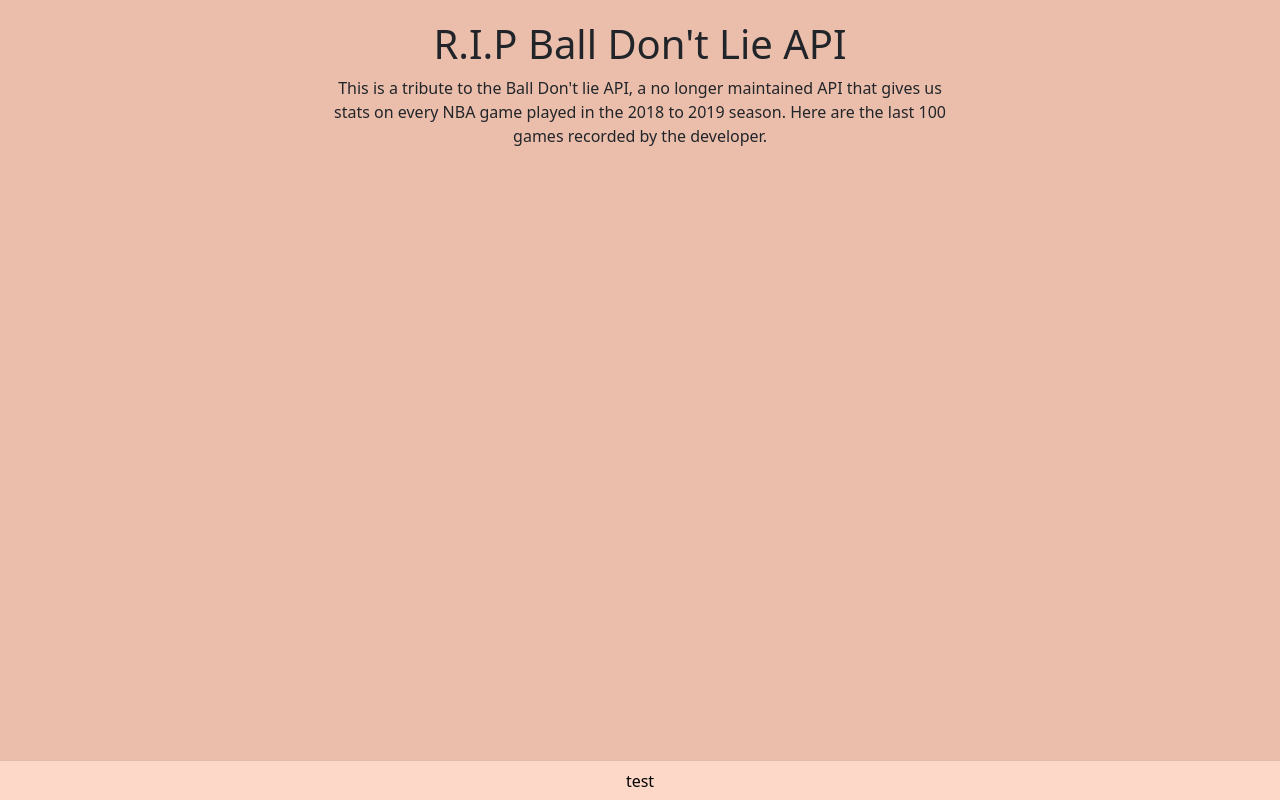
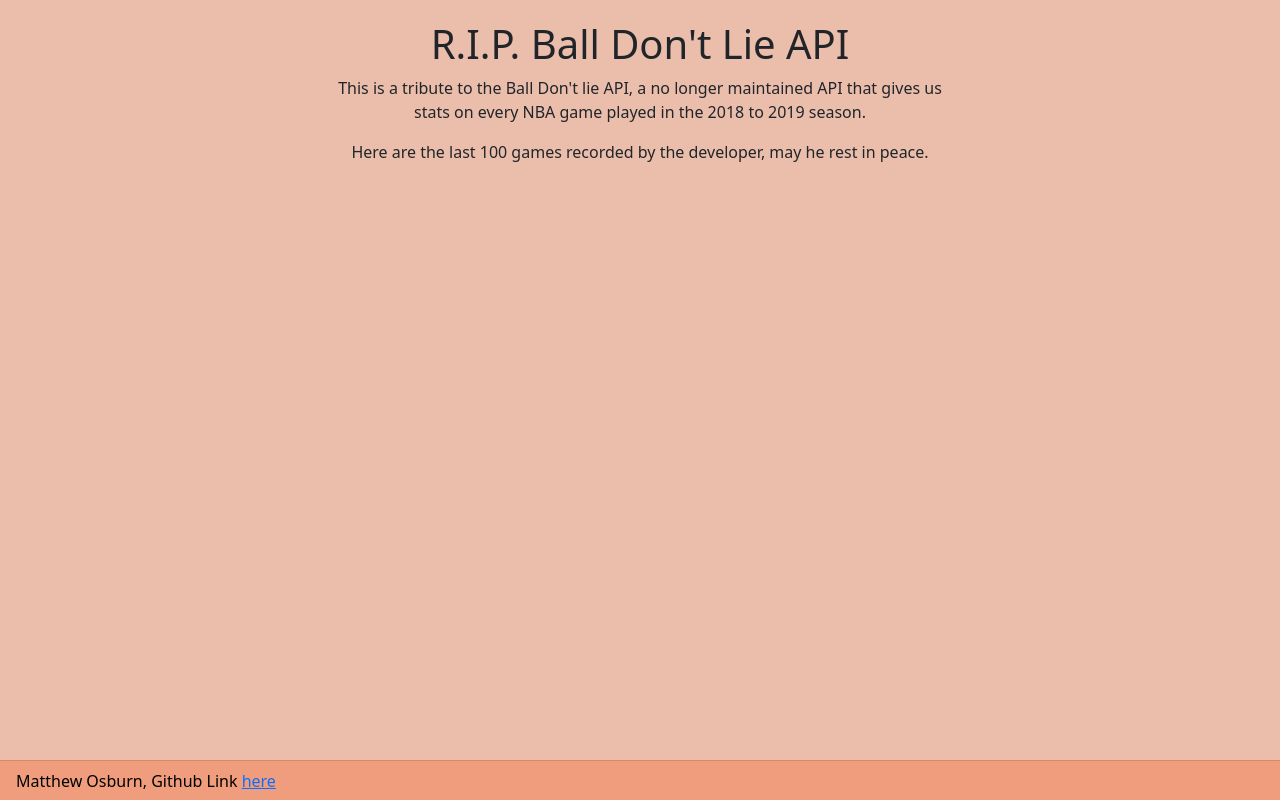
Before and after one commit to mDOX98/CreativeProject2, a plain HTML site: page index.html in a window 1280 px wide. Drawn offline with nearby package versions, Linux system fonts and the light colour scheme; no server answers.

Commit message:
Final Solution

```diff
--- a/index.html
+++ b/index.html
@@ -17,20 +17,27 @@
   </head>
   <body>
     <div class="tribute-text">
-      <h1>R.I.P Ball Don't Lie API</h1>
+      <h1>R.I.P. Ball Don't Lie API</h1>
 
       <p>
         This is a tribute to the Ball Don't lie API, a no longer maintained API
         that gives us stats on every NBA game played in the 2018 to 2019 season.
-        Here are the last 100 games recorded by the developer.
+      </p>
+      <p>
+        Here are the last 100 games recorded by the developer, may he rest in
+        peace.
       </p>
     </div>
 
     <div id="tableContent"></div>
 
-    <div class ="card-footer footer-text"><p>test</p></div>
-
-
+    <div class="space"></div>
+    <div class="card-footer footer-text foot">
+      <p>
+        Matthew Osburn, Github Link
+        <a href="https://github.com/mDOX98/CreativeProject2">here</a>
+      </p>
+    </div>
 
     <script
       src="https://cdnjs.cloudflare.com/ajax/libs/moment.js/2.24.0/moment.min.js"
--- a/mathScript.js
+++ b/mathScript.js
@@ -19,57 +19,35 @@
       updateOutput(json);
     });
 }
-function sortFunction(a,b){
-    var dateA = new Date(a.date).getTime();
-    var dateB = new Date(b.date).getTime();
-    return dateA > dateB ? 1 : -1;
-};
+function sortFunction(a, b) {
+  var dateA = new Date(a.date).getTime();
+  var dateB = new Date(b.date).getTime();
+  return dateA > dateB ? 1 : -1;
+}
 function updateOutput(value) {
   bigArray = value;
-  console.log(bigArray);
+
   var arr = bigArray.data;
   arr.sort(sortFunction);
-  console.log(arr)
-  var temp = '';
+
+  var temp = "";
   for (let i = 0; i < arr.length; i++) {
     iter = arr[i];
-    /*console.log(
-      iter.home_team.full_name +
-        " v " +
-        iter.visitor_team.full_name +
-        " || " +
-        iter.home_team_score +
-        "-" +
-        iter.visitor_team_score +
-        " " +
-        iter.date
-    );*/
-    /*temp += `<div class="row table-row">`;
-    temp += `<div class="col">${iter.date.slice(0,10)}</div>`;
-    temp += `<div class="col">${iter.home_team.full_name}</div>`;
-    temp += `<div class="col">${iter.visitor_team.full_name}</div>`;
-    temp += `<div class="col">${iter.home_team_score}-${iter.visitor_team_score}</div>`;
-    temp += `</div>`;*/
-
-
     temp += `<div class="card text-center smaller-card">`;
     temp += `<div class="card-body">`;
     temp += `<h5 class="card-title">${iter.home_team.full_name} v ${iter.visitor_team.full_name}</h5>`;
-    temp += `<p class="card-text text-muted">${iter.date.slice(5,10) +'-'+ iter.date.slice(0,4)}</p>`;
+    temp += `<p class="card-text text-muted">${
+      iter.date.slice(5, 10) + "-" + iter.date.slice(0, 4)
+    }</p>`;
 
     temp += `</div>`;
     temp += `<div class="card-footer">`;
     temp += `Final Score: ${iter.home_team_score}-${iter.visitor_team_score}`;
     temp += `</div>`;
     temp += `</div>`;
-
-
-
   }
 
   tableContent.innerHTML = temp;
-
-
 }
 
 getData();
--- a/styles.css
+++ b/styles.css
@@ -1,41 +1,47 @@
-
-
-.table-row{
+.smaller-card {
+  margin: 20px 5%;
+}
+@media only screen and (min-width: 600px) {
+  .smaller-card {
+    margin: 20px 15%;
+  }
+}
+.table-row {
   margin: 50px 0px;
 }
 
-.smaller-card{
-    margin: 20px 5%;
-}
-
-.tribute-text{
+.tribute-text {
   text-align: center;
   margin: 20px 25%;
 }
 
-.footer-text{
+.footer-text {
 
-    background-color: rgb(253, 215, 200);
   position: fixed;
   left: 0;
   bottom: 0;
   width: 100%;
   height: 5%;
-  background-color: red;
+
+
   color: black;
-  text-align: center;
-
+}
+.foot{
+    background-color: rgb(240, 157, 125) !important;
 }
 
-.card-footer{
+.card-footer {
   background-color: rgb(253, 215, 200);
-
 }
 
-.card-body{
-    background-color: rgb(255, 237, 230)
+.card-body {
+  background-color: rgb(255, 237, 230);
 }
 
-body{
+body {
   background-color: rgb(235, 190, 172);
 }
+
+.space{
+    margin: 6% 0px;
+}
```
Lines whose indentation alone changed are shown as unchanged.
